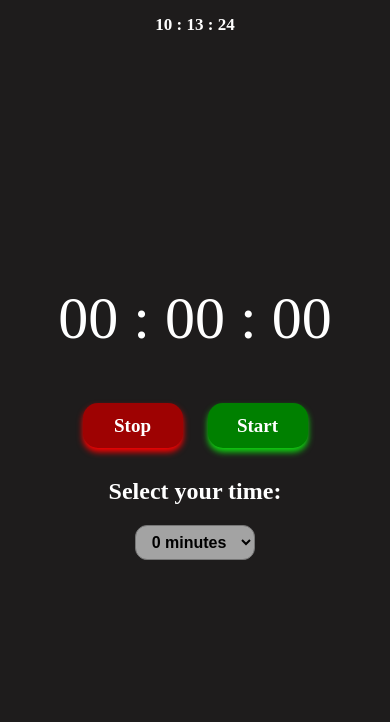
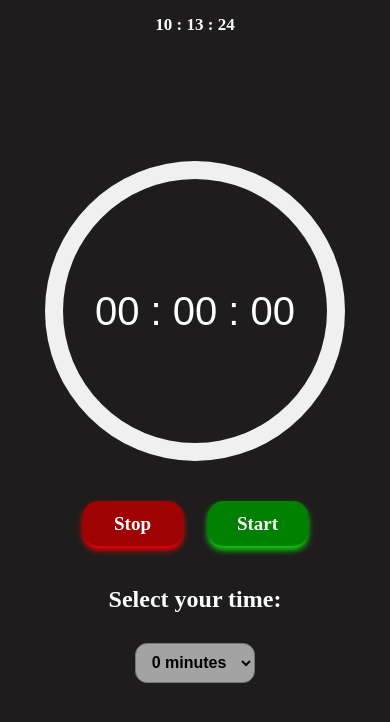
Before and after one commit to nikolamihailov/Timer-Stopwatch-app, a plain HTML site: page index.html in a window 390 px wide. Both pictures are taken after a click on the button "Stop". Drawn offline with Linux system fonts and the light colour scheme.

Commit message:
new design

```diff
--- a/index.html
+++ b/index.html
@@ -13,18 +13,18 @@
 <body>
     <p class="timeNow"></p>
     <div class="container">
-
-        <div id="time-container">
-            <audio id="alarm" loop="true" src="./alarm-sound/alarm.mp3"></audio>
-            <audio id="beep" loop="true" src="./alarm-sound/ping.mp3"></audio>
-            <p class="timer"></p>
+        <div class="circular-progress">
+            <div class="value-container">
+            </div>
         </div>
+        <audio id="alarm" loop="true" src="./alarm-sound/alarm.mp3"></audio>
+        <audio id="beep" loop="true" src="./alarm-sound/ping.mp3"></audio>
         <div class="buttons">
             <button id="stopTimer">Stop</button>
             <button id="startTimer">Start</button>
         </div>
+        <h2>Select your time:</h2>
         <div class="dropdown-times">
-            <h2>Select your time:</h2>
             <select name="times" id="times">
                 <option value="0">0 minutes</option>
                 <option value="1">1 minute</option>
@@ -38,6 +38,7 @@
         </div>
     </div>
     <script src="index.js"></script>
+
 </body>
 
 </html>
--- a/index.js
+++ b/index.js
@@ -4,7 +4,9 @@ const audioBeep = document.getElementById("beep");
 const startB = document.getElementById("startTimer");
 const stopB = document.getElementById("stopTimer");
 const timeNow = document.querySelector(".timeNow");
-const timer = document.querySelector(".timer");
+const timer = document.querySelector(".value-container");
+const progressBar = document.querySelector(".circular-progress");
+const valueContainer = document.querySelector(".value-container");
 const minutesSelected = document.getElementById("times");
 
 let dropdownValue = Number(minutesSelected.value);
@@ -13,16 +15,6 @@ timer.innerHTML = "00 : 00 : 00";
 stopB.addEventListener("click", () => {
     minutesSelected.disabled = false;
     startB.disabled = false;
-    timer.innerHTML = "00 : 00 : 00";
-    clearInterval(timeInterval)
-    audio.pause();
-    audioBeep.pause();
-})
-
-let timerC;
-
-minutesSelected.addEventListener("change", () => {
-    dropdownValue = Number(minutesSelected.value);
     switch (dropdownValue) {
         case 0:
             timer.innerHTML = "00 : 00 : 00"; break
@@ -41,9 +33,63 @@ minutesSelected.addEventListener("change", () => {
         case 120:
             timer.innerHTML = "02 : 00 : 00"; break
     }
+    clearInterval(timeInterval)
+    audio.pause();
+    audioBeep.pause();
+    progressBar.style.background = `conic-gradient(
+      red ${0 * 3.6}deg,
+      #f0f0f0 ${0 * 3.6}deg
+  )`;
+
+})
+
+//let progressValue = 0;
+let progressStep = 0;
+let progressEndValue = 100;
+
+
+
+
+let timerC;
+
+minutesSelected.addEventListener("change", () => {
+    dropdownValue = Number(minutesSelected.value);
+    switch (dropdownValue) {
+        case 0:
+            timer.innerHTML = "00 : 00 : 00"; break
+        case 1:
+            timer.innerHTML = "00 : 01 : 00";
+            progressStep = 100 / 60;
+            break
+        case 5:
+            timer.innerHTML = "00 : 05 : 00";
+            progressStep = 100 / 300;
+            break
+        case 10:
+            timer.innerHTML = "00 : 10 : 00";
+            progressStep = 100 / 600;
+            break
+        case 15:
+            timer.innerHTML = "00 : 15 : 00";
+            progressStep = 100 / 900;
+            break
+        case 30:
+            timer.innerHTML = "00 : 30 : 00";
+            progressStep = 100 / 1800;
+            break
+        case 60:
+            timer.innerHTML = "01 : 00 : 00";
+            progressStep = 100 / 3600;
+            break
+        case 120:
+            timer.innerHTML = "02 : 00 : 00";
+            progressStep = 100 / 7200;
+            break
+    }
 });
 let timeInterval;
 startB.addEventListener("click", () => {
+    let progressTotal = 0;
     const pomodoroTime = new Date();
     const now = new Date();
     timerC = pomodoroTime;
@@ -60,14 +106,19 @@ startB.addEventListener("click", () => {
             if (secondsP < 11 && secondsP >= 1 && minutesP === 0 && hoursP === 0) {
                 audioBeep.play();
             }
-            timer.innerHTML = timeP;
-            if (timer.innerHTML === "0-1 : 0-1 : 00") {
+            progressTotal += progressStep;
+            progressBar.style.background = `conic-gradient(
+      red ${progressTotal * 3.6}deg,
+      #f0f0f0 ${progressTotal * 3.6}deg
+  )`;
+
+            if (hoursP === -1 && minutesP === -1 && secondsP === 0) {
                 audioBeep.pause();
                 clearInterval(timeInterval);
                 audio.play();
                 return timer.innerText = "00 : 00 : 00";
-
             }
+            timer.innerHTML = timeP;
         }
 
         timeInterval = setInterval(startTimer, 1000);
--- a/styles.css
+++ b/styles.css
@@ -8,6 +8,36 @@ body {
     margin: 0;
 }
 
+
+.circular-progress {
+    position: relative;
+    height: 400px;
+    width: 400px;
+    border-radius: 50%;
+    display: grid;
+    place-items: center;
+    background-color: #f0f0f0;
+    margin-bottom: 20px;
+}
+
+.circular-progress:before {
+    content: "";
+    position: absolute;
+    height: 88%;
+    width: 88%;
+    background-color: rgb(30, 28, 28);
+    border-radius: 50%;
+}
+
+.value-container {
+    position: relative;
+    display: flex;
+    align-items: center;
+    justify-content: center;
+    font-family: "Poppins", sans-serif;
+    font-size: 55px;
+    color: #ffffff;
+}
 
 .timeNow {
     font-size: 17px;
@@ -22,7 +52,7 @@ body {
 select {
     text-align: center;
     border-radius: 12px;
-    height: 35px;
+    height: 100%;
     width: 120px;
     background-color: rgb(163, 163, 163);
     font-weight: bold;
@@ -56,19 +86,22 @@ option:checked {
     margin: 0;
 }
 
+/*
 .timer {
+    z-index: 100;
     font-size: 130px;
     margin: 0px;
     margin-bottom: 30px;
 }
-
+*/
 .dropdown-times {
-    margin-top: 30px;
+    height: 40px;
+    margin-top: 10px;
+    overflow: hidden;
 }
 
-.dropdown-times h2 {
-    margin: 0;
-    margin-bottom: 20px;
+h2 {
+    margin-top: 40px;
 }
 
 .buttons {
@@ -126,10 +159,28 @@ button:active {
     button {
         width: 100px;
     }
+
+    .circular-progress {
+        height: 350px;
+        width: 350px;
+    }
+
+    .value-container {
+        font-size: 45px;
+    }
 }
 
 @media only screen and (max-width: 500px) {
     .timer {
-        font-size: 60px;
+        font-size: 20px;
+    }
+
+    .circular-progress {
+        height: 300px;
+        width: 300px;
+    }
+
+    .value-container {
+        font-size: 40px;
     }
 }
```
